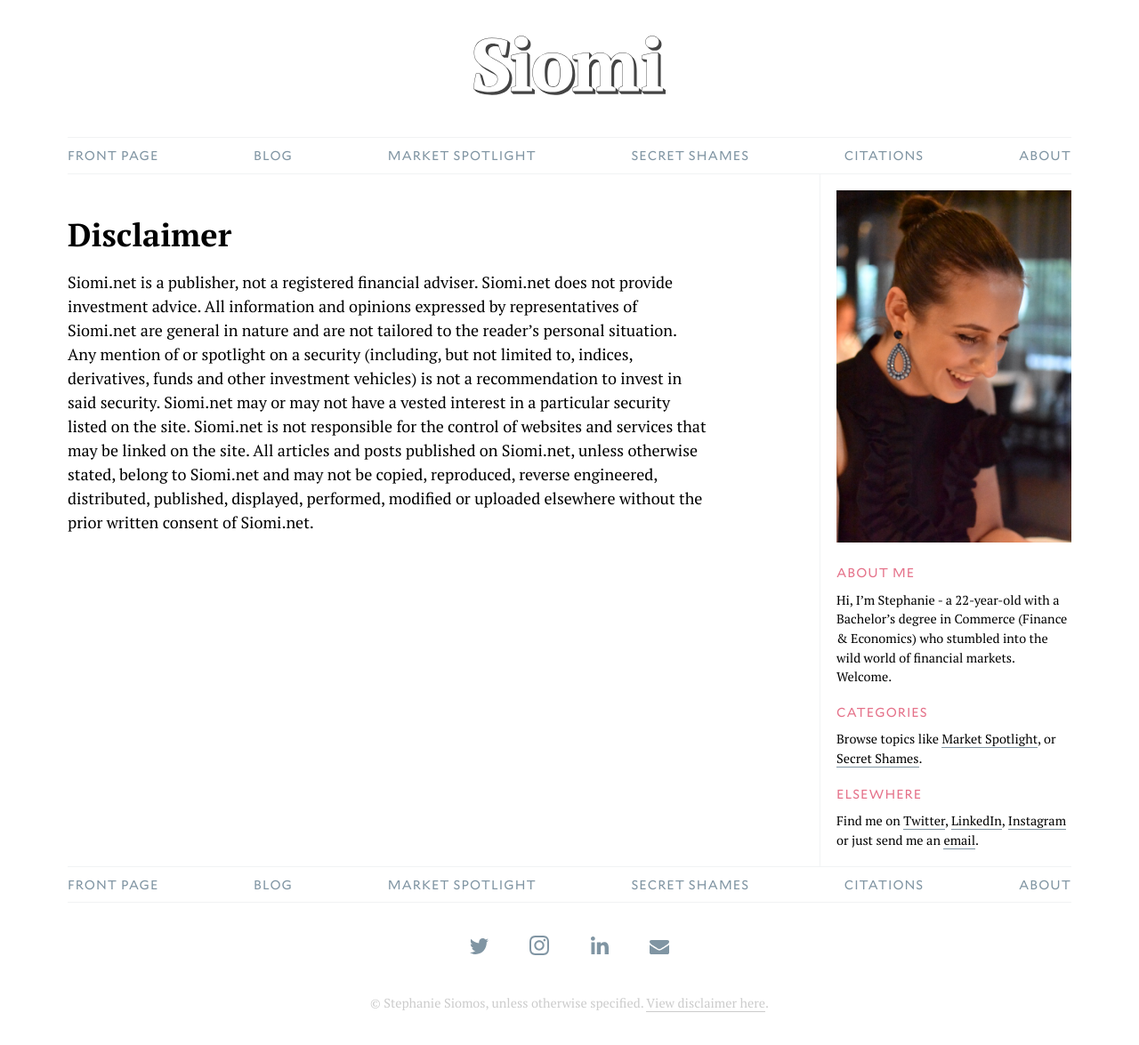
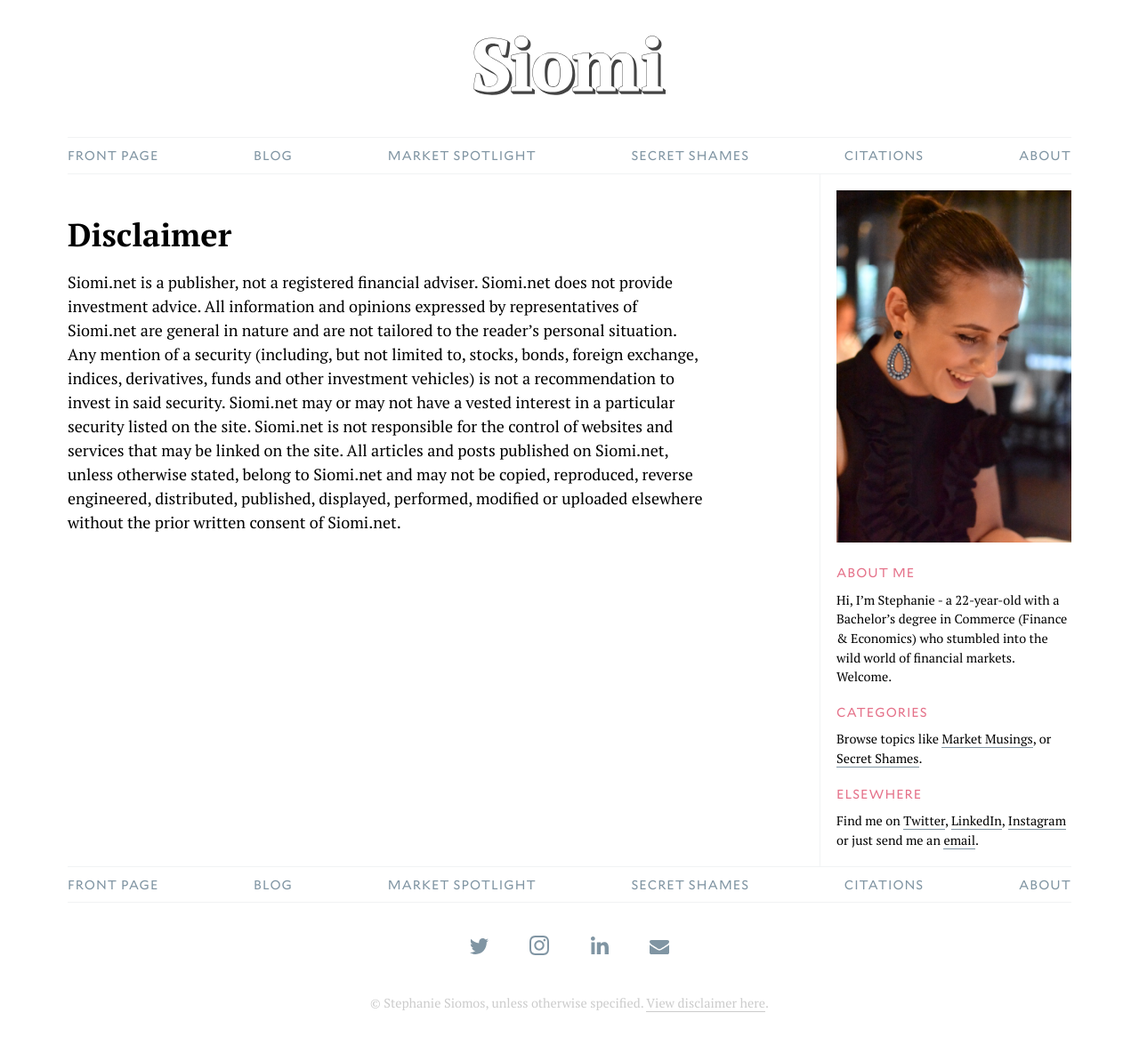
Before and after one commit to cjmlgrto/siomi.net, a Jekyll site: the page built from disclaimer.markdown, in a window 1280 px wide. Shown: the whole page at 89% size. Built offline with Jekyll 4.4.1, drawn with Linux system fonts in a browser that asks for light colours.

Commit message:
Updated Market Spotlight and 1 other file

```diff
--- a/_categories/market-spotlight.markdown
+++ b/_categories/market-spotlight.markdown
@@ -1,3 +1,3 @@
 ---
-title: Market Spotlight
+title: Market Musings
 ---
--- a/disclaimer.markdown
+++ b/disclaimer.markdown
@@ -4,4 +4,4 @@
 layout: default
 ---
 
-Siomi.net is a publisher, not a registered financial adviser. Siomi.net does not provide investment advice. All information and opinions expressed by representatives of Siomi.net are general in nature and are not tailored to the reader’s personal situation. Any mention of or spotlight on a security (including, but not limited to, indices, derivatives, funds and other investment vehicles) is not a recommendation to invest in said security. Siomi.net may or may not have a vested interest in a particular security listed on the site. Siomi.net is not responsible for the control of websites and services that may be linked on the site. All articles and posts published on Siomi.net, unless otherwise stated, belong to Siomi.net and may not be copied, reproduced, reverse engineered, distributed, published, displayed, performed, modified or uploaded elsewhere without the prior written consent of Siomi.net.
+Siomi.net is a publisher, not a registered financial adviser. Siomi.net does not provide investment advice. All information and opinions expressed by representatives of Siomi.net are general in nature and are not tailored to the reader’s personal situation. Any mention of a security (including, but not limited to, stocks, bonds, foreign exchange, indices, derivatives, funds and other investment vehicles) is not a recommendation to invest in said security. Siomi.net may or may not have a vested interest in a particular security listed on the site. Siomi.net is not responsible for the control of websites and services that may be linked on the site. All articles and posts published on Siomi.net, unless otherwise stated, belong to Siomi.net and may not be copied, reproduced, reverse engineered, distributed, published, displayed, performed, modified or uploaded elsewhere without the prior written consent of Siomi.net.
```
